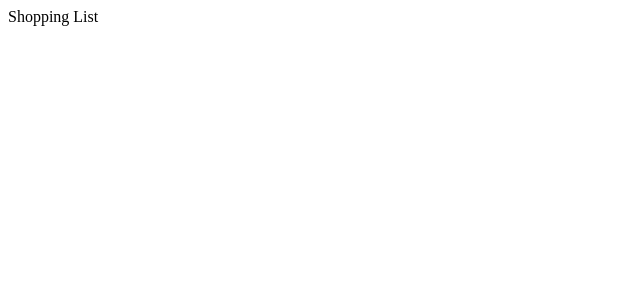
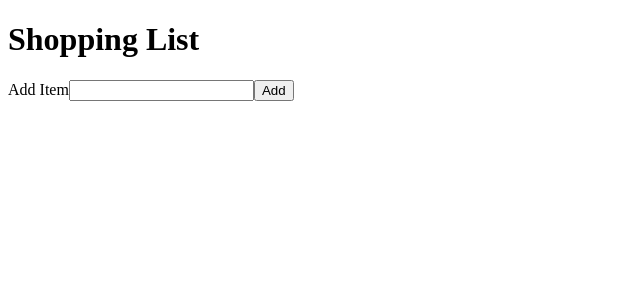
Before and after one commit to oddporson/shopping-list, a React (Create React App) app: page / in a window 1280 px wide. Shown: the top 300 px of the page, without its empty margins (0-640 px from the left). Built offline with nearby package versions, Linux system fonts and the light colour scheme.

Commit message:
user is able to add item to list and append them

```diff
--- a/src/App.js
+++ b/src/App.js
@@ -1,5 +1,22 @@
+import { useState } from "react";
+import CreateItem from "./components/CreateItem";
+import ItemList from "./components/ItemList";
+
 function App() {
-  return <div>Shopping List</div>;
+  const [items, setItems] = useState([]);
+
+  const createItem = (item) => {
+    const randomID = Math.floor(Math.random() * 9999);
+    const updatedItems = [...items, { id: randomID, title: item }];
+    setItems(updatedItems);
+  };
+  return (
+    <div>
+      <h1>Shopping List</h1>
+      <CreateItem onSubmit={createItem} />
+      <ItemList items={items} />
+    </div>
+  );
 }
 
 export default App;
--- /dev/null
+++ b/src/components/CreateItem.js
@@ -0,0 +1,27 @@
+import { useState } from "react";
+
+function CreateItem({ onSubmit }) {
+  const [item, setItem] = useState("");
+
+  const handleChange = (e) => {
+    setItem(e.target.value);
+  };
+
+  const handleSubmit = (e) => {
+    e.preventDefault();
+    setItem("");
+    onSubmit(item);
+  };
+
+  return (
+    <div>
+      <form onSubmit={handleSubmit}>
+        <label>Add Item</label>
+        <input onChange={handleChange} value={item} />
+        <button>Add</button>
+      </form>
+    </div>
+  );
+}
+
+export default CreateItem;
--- /dev/null
+++ b/src/components/ItemEdit.js
@@ -0,0 +1,5 @@
+function ItemEdit() {
+  return <div>ItemEdit</div>;
+}
+
+export default ItemEdit;
--- /dev/null
+++ b/src/components/ItemList.js
@@ -0,0 +1,11 @@
+import ItemShow from "./ItemShow";
+
+function ItemList({ items }) {
+  const renderedItems = items.map((item) => (
+    <ItemShow key={item.id} item={item} />
+  ));
+
+  return <div>{renderedItems}</div>;
+}
+
+export default ItemList;
--- /dev/null
+++ b/src/components/ItemShow.js
@@ -0,0 +1,9 @@
+function ItemShow({ item }) {
+  return (
+    <div>
+      <p>{item.title}</p>
+    </div>
+  );
+}
+
+export default ItemShow;
--- a/src/index.js
+++ b/src/index.js
@@ -1,5 +1,5 @@
 import React from "react";
-import ReactDOM from "react-dom";
+import ReactDOM from "react-dom/client";
 import App from "./App";
 
 const el = document.getElementById("root");
```
